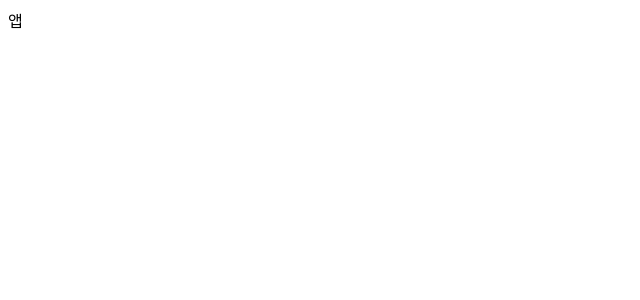
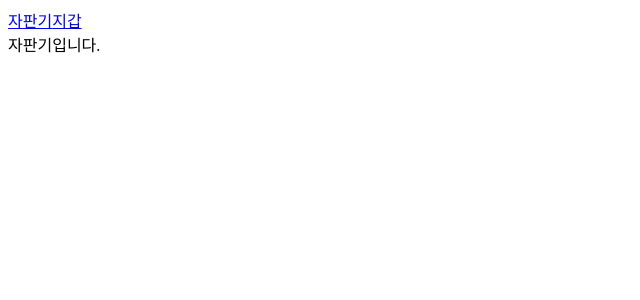
Before and after one commit to codesquad-members-2022/fe-vm, a React (Create React App) app: page / in a window 1280 px wide. Shown: the top 300 px of the page, without its empty margins (0-640 px from the left). Built offline with nearby package versions, Linux system fonts and the light colour scheme.

Commit message:
Feat: 자판기, 지갑 페이지 라우팅

```diff
--- a/package.json
+++ b/package.json
@@ -8,6 +8,7 @@
     "@testing-library/user-event": "^13.5.0",
     "react": "^18.1.0",
     "react-dom": "^18.1.0",
+    "react-router-dom": "^6.3.0",
     "react-scripts": "5.0.1",
     "web-vitals": "^2.1.4"
   },
--- a/src/App.js
+++ b/src/App.js
@@ -1,5 +1,9 @@
-function App() {
-  return <div className="App">앱</div>;
+import VendingMachine from "./routes/VendingMachine";
+
+export default function App() {
+  return (
+    <div className="App">
+      <VendingMachine />
+    </div>
+  );
 }
-
-export default App;
--- /dev/null
+++ b/src/components/Nav.js
@@ -0,0 +1,10 @@
+import { Link } from "react-router-dom";
+
+export default function Nav() {
+  return (
+    <nav>
+      <Link to="/">자판기</Link>
+      <Link to="/wallet">지갑</Link>
+    </nav>
+  );
+}
--- a/src/index.js
+++ b/src/index.js
@@ -1,10 +1,19 @@
 import React from "react";
 import ReactDOM from "react-dom/client";
+import { BrowserRouter, Routes, Route } from "react-router-dom";
 import App from "./App";
+import Nav from "./components/Nav";
+import Wallet from "./routes/Wallet";
 
 const root = ReactDOM.createRoot(document.getElementById("root"));
 root.render(
   <React.StrictMode>
-    <App />
+    <BrowserRouter>
+      <Nav />
+      <Routes>
+        <Route path="/" element={<App />}></Route>
+        <Route path="/wallet" element={<Wallet />}></Route>
+      </Routes>
+    </BrowserRouter>
   </React.StrictMode>
 );
--- /dev/null
+++ b/src/routes/VendingMachine.js
@@ -0,0 +1,3 @@
+export default function VendingMachine() {
+  return <div>자판기입니다.</div>;
+}
--- /dev/null
+++ b/src/routes/Wallet.js
@@ -0,0 +1,3 @@
+export default function Wallet() {
+  return <div>지갑입니다.</div>;
+}
```
Also changed, not shown: 1 other file (tests, documents, lock files or other folders).
